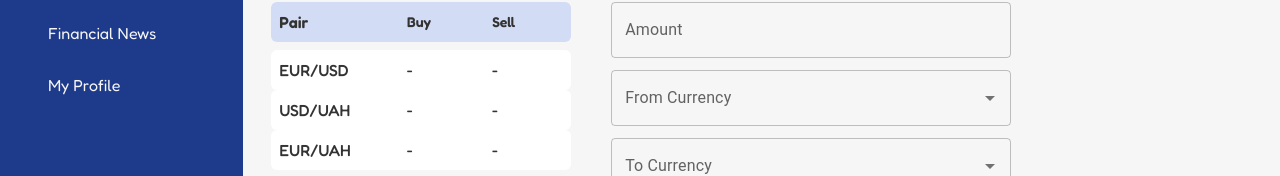
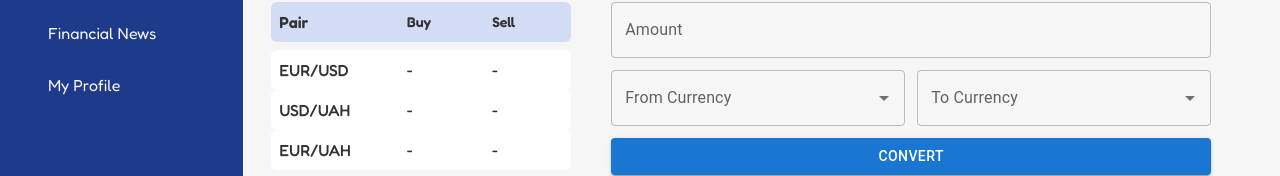
Before and after one commit to ZubalYana/SaveSmart, a React (Vite) app: page / in a window 1280 px wide. Shown: the part 398-574 px from the top of the page. Built offline with nearby package versions, Linux system fonts and the light colour scheme; no server answers; sample sign-in values are in the browser's storage; a web font is replaced by a local one.

Commit message:
reformat currency conventer input positions

```diff
--- a/src/components/CurrencyConverter/CurrencyConverter.jsx
+++ b/src/components/CurrencyConverter/CurrencyConverter.jsx
@@ -157,7 +157,7 @@ export default function CurrencyConverter() {
     };
 
     return (
-<div className="w-[400px] ml-10">
+<div className="w-[600px] ml-10">
     <h2 className="text-xl font-bold mb-4 text-mainBlue">
         Currency Converter
     </h2>
@@ -171,6 +171,7 @@ export default function CurrencyConverter() {
             fullWidth
             className="w-full"
         />
+        <div className="w-full flex gap-3">
         <Autocomplete
             value={fromCurrency}
             onChange={(event, newValue) => setFromCurrency(newValue)}
@@ -189,6 +190,7 @@ export default function CurrencyConverter() {
             fullWidth
             className="w-full"
         />
+        </div>
         <Button
             variant="contained"
             color="primary"
```
